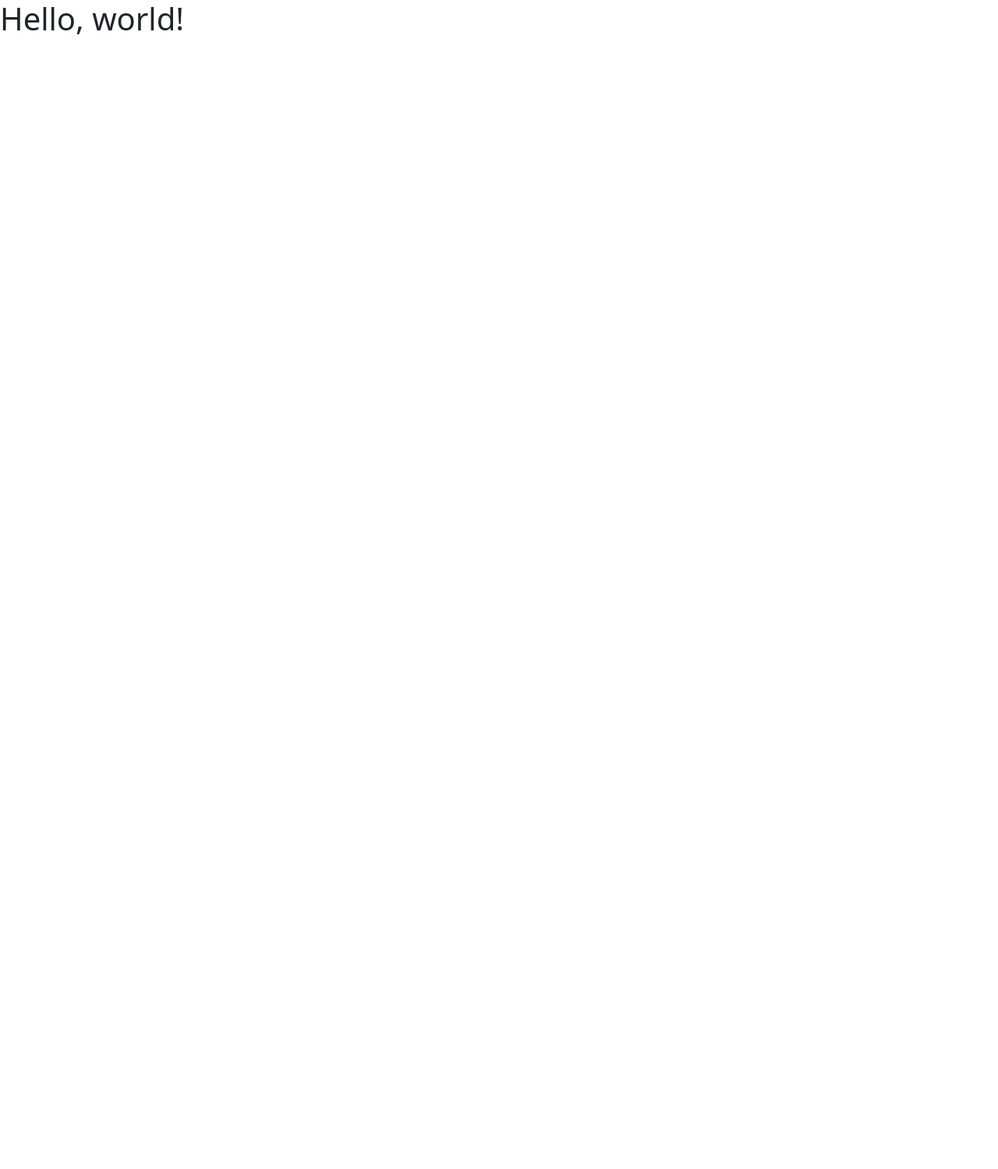
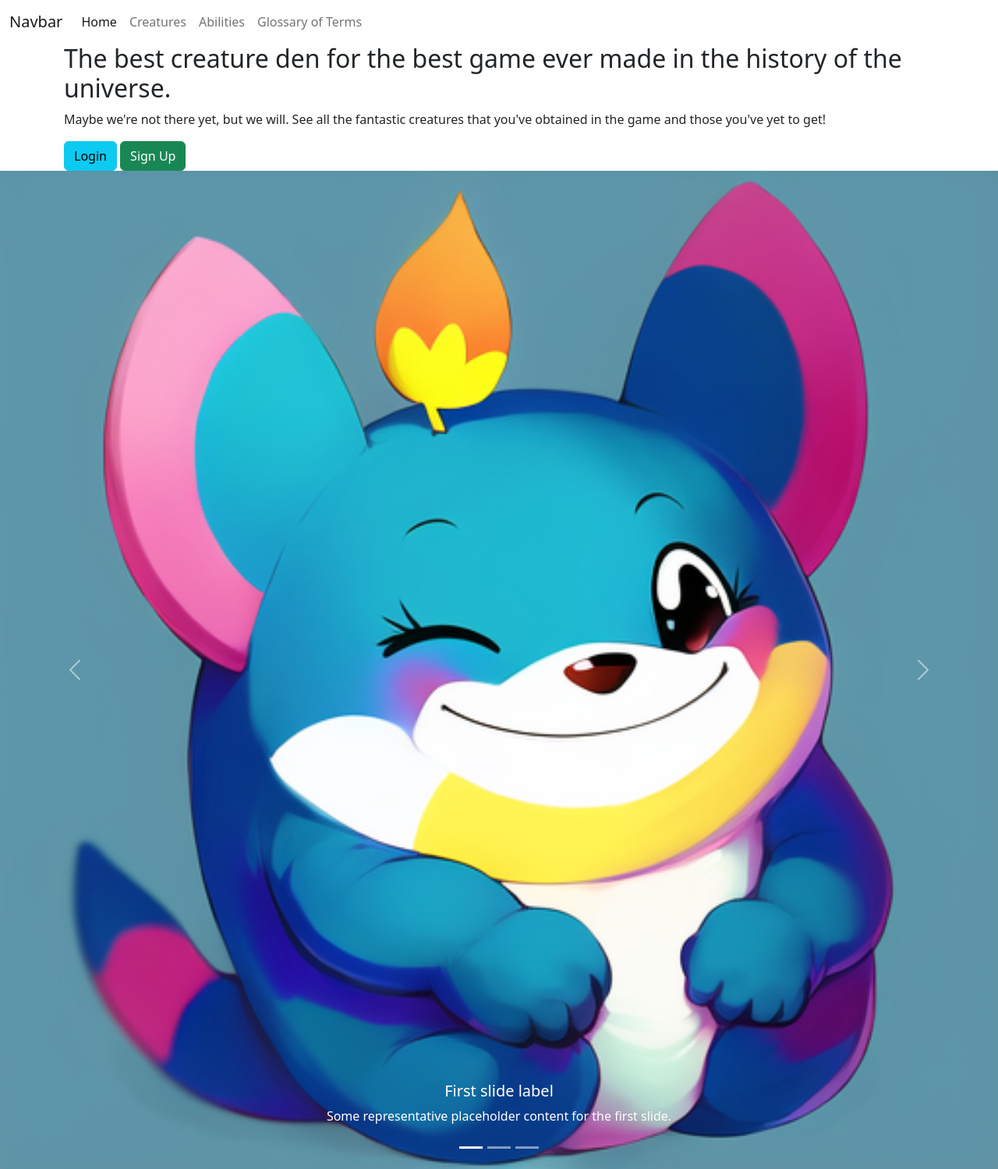
Before and after one commit to jlrm01-uni/MongoDBTest, a Flask app: page / in a window 1280 px wide. Before the commit the page is almost empty. Shown: the whole page at 78% size. Before the commit the page ends 44 px from the top, so only its background shows below. Run offline with Flask 2, Linux system fonts and the light colour scheme.

Commit message:
started creating creatures

```diff
--- a/app.py
+++ b/app.py
@@ -6,3 +6,7 @@ app = Flask(__name__)
 @app.route("/")
 def home():
     return render_template("index.html")
+
+
+if __name__ == '__main__':
+    app.run(debug=True)
--- a/templates/index.html
+++ b/templates/index.html
@@ -7,7 +7,90 @@
     <link href="https://cdn.jsdelivr.net/npm/bootstrap@5.2.3/dist/css/bootstrap.min.css" rel="stylesheet" integrity="sha384-rbsA2VBKQhggwzxH7pPCaAqO46MgnOM80zW1RWuH61DGLwZJEdK2Kadq2F9CUG65" crossorigin="anonymous">
   </head>
   <body>
-    <h1>Hello, world!</h1>
+
+    {# Navbar is here #}
+    <nav class="navbar navbar-expand-lg bg-body-tertiary">
+      <div class="container-fluid">
+        <a class="navbar-brand" href="#">Navbar</a>
+        <button class="navbar-toggler" type="button" data-bs-toggle="collapse" data-bs-target="#navbarNav" aria-controls="navbarNav" aria-expanded="false" aria-label="Toggle navigation">
+          <span class="navbar-toggler-icon"></span>
+        </button>
+        <div class="collapse navbar-collapse" id="navbarNav">
+          <ul class="navbar-nav">
+            <li class="nav-item">
+              <a class="nav-link active" aria-current="page" href="#">Home</a>
+            </li>
+            <li class="nav-item">
+              <a class="nav-link" href="#">Creatures</a>
+            </li>
+            <li class="nav-item">
+              <a class="nav-link" href="#">Abilities</a>
+            </li>
+            <li class="nav-item">
+              <a class="nav-link">Glossary of Terms</a>
+            </li>
+
+          </ul>
+        </div>
+      </div>
+    </nav>
+    {# End of navbar #}
+
+    <div class="container d-flex flex-column">
+        <h2> The best creature den for the best game ever
+        made in the history of the universe.
+        </h2>
+        <p>
+            Maybe we're not there yet, but we will. See
+            all the fantastic creatures that you've obtained
+            in the game and those you've yet to get!
+        </p>
+        <div>
+            <button class="btn btn-info" type="button">Login</button>
+            <button class="btn btn-success" type="button">Sign Up</button>
+        </div>
+    </div>
+
+    {# Carousel #}
+    <div id="carouselExampleCaptions" class="carousel slide">
+      <div class="carousel-indicators">
+        <button type="button" data-bs-target="#carouselExampleCaptions" data-bs-slide-to="0" class="active" aria-current="true" aria-label="Slide 1"></button>
+        <button type="button" data-bs-target="#carouselExampleCaptions" data-bs-slide-to="1" aria-label="Slide 2"></button>
+        <button type="button" data-bs-target="#carouselExampleCaptions" data-bs-slide-to="2" aria-label="Slide 3"></button>
+      </div>
+      <div class="carousel-inner">
+        <div class="carousel-item active">
+          <img src="/static/creature%20(94).png" class="d-block w-100" alt="...">
+          <div class="carousel-caption d-none d-md-block">
+            <h5>First slide label</h5>
+            <p>Some representative placeholder content for the first slide.</p>
+          </div>
+        </div>
+        <div class="carousel-item">
+          <img src="/static/creature%20(72).png" class="d-block w-100" alt="...">
+          <div class="carousel-caption d-none d-md-block">
+            <h5>Second slide label</h5>
+            <p>Some representative placeholder content for the second slide.</p>
+          </div>
+        </div>
+        <div class="carousel-item">
+          <img src="/static/creature%20(37).png" class="d-block w-100" alt="...">
+          <div class="carousel-caption d-none d-md-block">
+            <h5>Third slide label</h5>
+            <p>Some representative placeholder content for the third slide.</p>
+          </div>
+        </div>
+      </div>
+      <button class="carousel-control-prev" type="button" data-bs-target="#carouselExampleCaptions" data-bs-slide="prev">
+        <span class="carousel-control-prev-icon" aria-hidden="true"></span>
+        <span class="visually-hidden">Previous</span>
+      </button>
+      <button class="carousel-control-next" type="button" data-bs-target="#carouselExampleCaptions" data-bs-slide="next">
+        <span class="carousel-control-next-icon" aria-hidden="true"></span>
+        <span class="visually-hidden">Next</span>
+      </button>
+    </div>
+
     <script src="https://cdn.jsdelivr.net/npm/bootstrap@5.2.3/dist/js/bootstrap.bundle.min.js" integrity="sha384-kenU1KFdBIe4zVF0s0G1M5b4hcpxyD9F7jL+jjXkk+Q2h455rYXK/7HAuoJl+0I4" crossorigin="anonymous"></script>
   </body>
 </html>
```
Also changed, not shown: static/creature (37).png (added), static/creature (72).png (added), static/creature (94).png (added).
